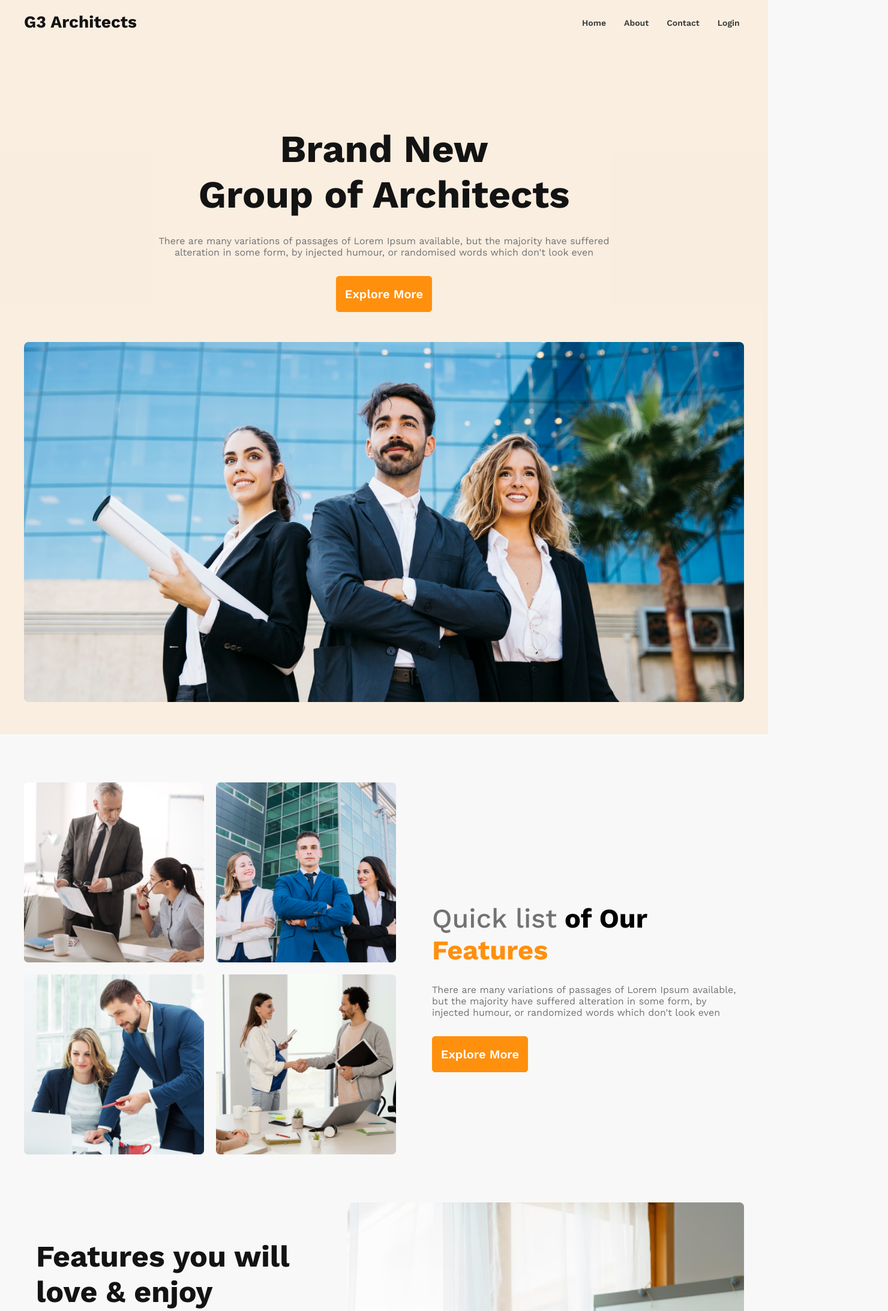
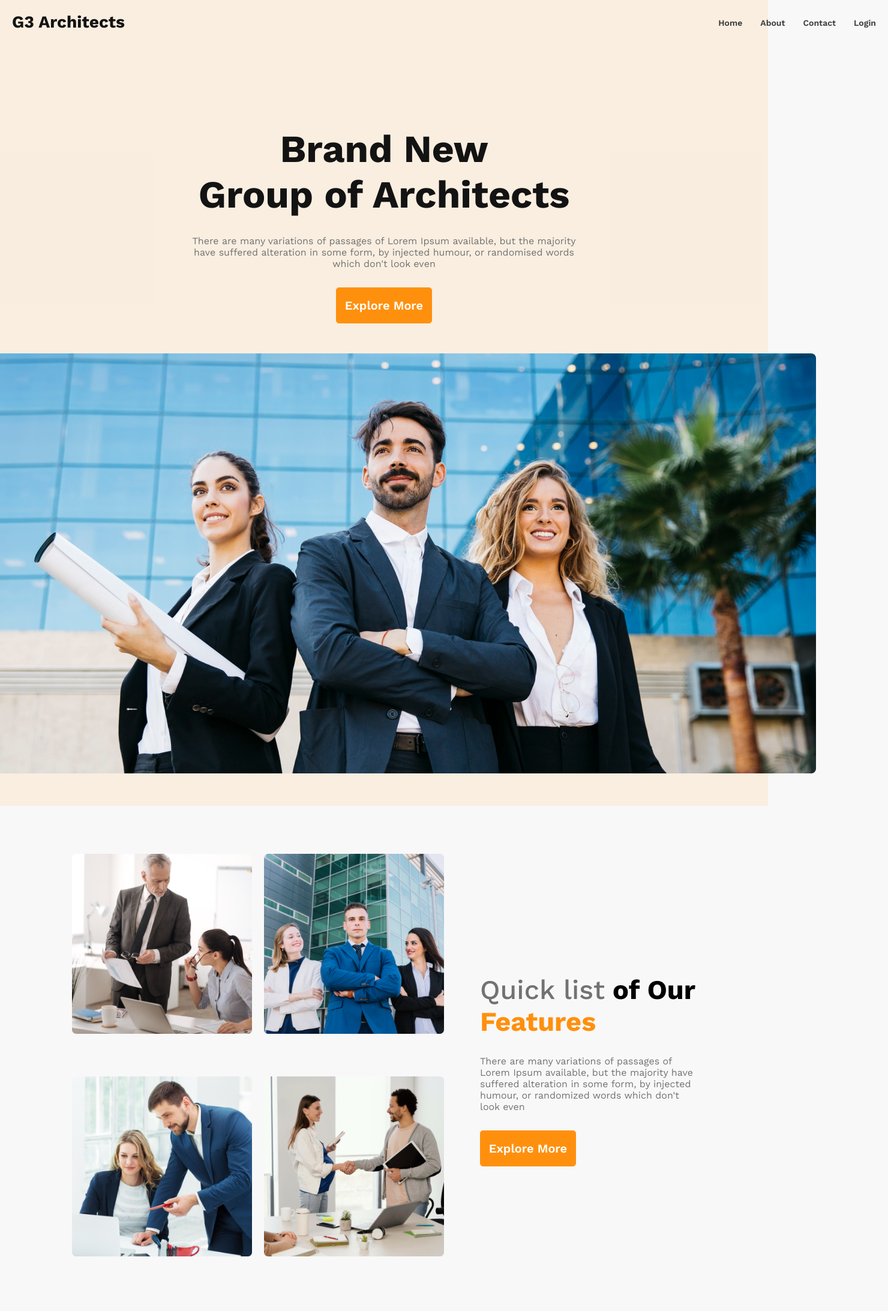
Before and after one commit to aqib-saleheen/assignment-2, a plain HTML site: page index.html in a window 1280 px wide. Shown: the top 2185 px of the page at 60% size, 1480 px wide, since content can reach past the window. Drawn offline with nearby package versions, Linux system fonts and the light colour scheme.

Commit message:
added center

```diff
--- a/css/styles.css
+++ b/css/styles.css
@@ -7,7 +7,7 @@
 
 .center {
     margin: 0 auto;
-    max-width: 1200px;
+    max-width: 1920px;
 }
 
 .banner-bg {
@@ -41,27 +41,25 @@ body {
 
 
 .nav-container {
-    display: flex;
+    width: 1440px;
     height: 50px;
     padding: 20px;
+    display: flex;
+    justify-content: space-between;
 }
 
 .nav-container .nav-title {
     width: 200px;
 }
 
+.nav-container .nav-title .nav-menu {
+    width: 400px;
+}
+
 .nav-container .nav-title h2 {
     font-weight: 700;
     font-size: 28px;
     color: #131313;
-}
-
-.nav-container .nav-gap {
-    width: 700px;
-}
-
-.nav-container .nav-title .nav-menu {
-    width: 300px;
 }
 
 .nav-menu ul {
@@ -84,8 +82,15 @@ body {
 }
 
 /* Banner Styles ----------------------------- */
+
+.banner-container{
+    display: flex;
+    flex-direction: column;
+    align-items: center;
+}
 .banner-info {
     text-align: center;
+    padding: 0 100px;
 }
 
 .banner-info h1 {
@@ -105,8 +110,8 @@ body {
 
 .banner-image img {
     margin: 50px 0;
-    width: 1200px;
-    height: 600px;
+    width: 1440px;
+    height: 700px;
     background: url(../images/banner.png);
     border-radius: 8px;
 }
@@ -116,6 +121,8 @@ body {
 .quick-container {
     margin-top: 80px;
     display: flex;
+    justify-content: center;
+    gap: 60px;
 }
 
 .quick-images {
@@ -132,7 +139,8 @@ body {
 }
 
 .quick-info {
-    margin: 200px 0 0 60px;
+    margin: 200px 0px;
+    width: 360px;
 }
 
 .quick-info h2 {
@@ -162,6 +170,7 @@ body {
 .features-container {
     margin-top: 80px;
     display: flex;
+    justify-content: center;
     gap: 20px;
 }
 
@@ -231,7 +240,8 @@ body {
     margin-top: 100px;
     margin-bottom: 100px;
     display: flex;
-    justify-content: space-between;
+    justify-content: center;
+    gap: 50px;
 }
 
 .fact-info-container .fact-item {
@@ -349,10 +359,16 @@ body {
 
 .footer-container p {
     font-weight: 400;
-    font-size: 20px;
+    font-size: 14px;
     text-align: center;
     color: #424242;
     padding: 20px 0;
 }
 
+/* Responsive Styles --------------------------- */
+
+@media only screen {
+
+}
+
 /* End Styles --------------------------------- */
--- a/index.html
+++ b/index.html
@@ -19,7 +19,6 @@
                 <div class="nav-title">
                     <h2>G3 Architects</h2>
                 </div>
-                <div class="nav-gap"></div>
                 <div class="nav-menu">
                     <ul class="nav-ul">
                         <li><a href="">Home</a></li>
```
